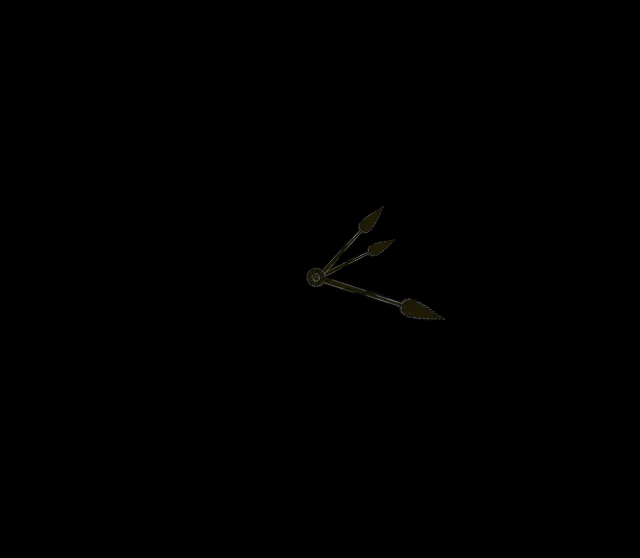
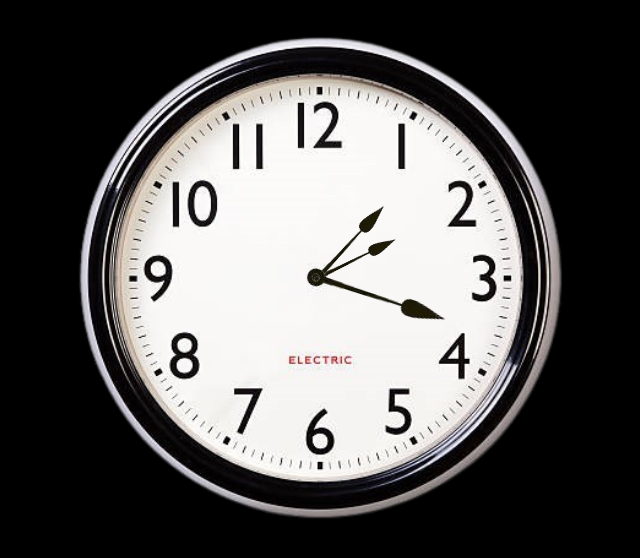
Before and after one commit to ab-mudassir04/watch, a plain HTML site: page index.html in a window 1280 px wide. Shown: the whole page, without its empty margins (322-962 px from the left). Drawn offline with Linux system fonts and the light colour scheme.

Commit message:
style.css

```diff
--- a/style.css
+++ b/style.css
@@ -15,7 +15,7 @@ body {
     position: relative;
     height: 500px;
     width: 550px;
-    background: url('images/clock.png');
+    background: url('clock.png');
     background-repeat: no-repeat;
     background-size: cover;
     display: flex;
@@ -36,4 +36,5 @@ body {
 #second{
     position: absolute;
     width: 370px;
+
 }
```
